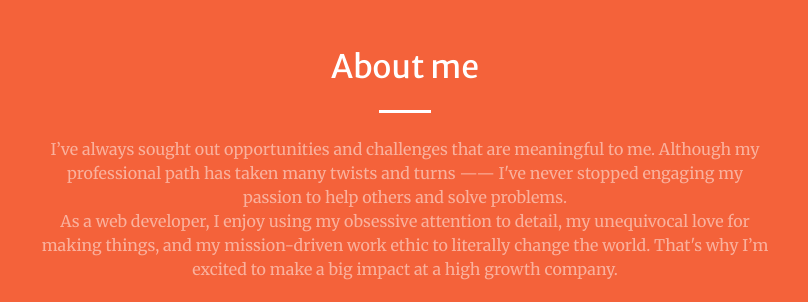
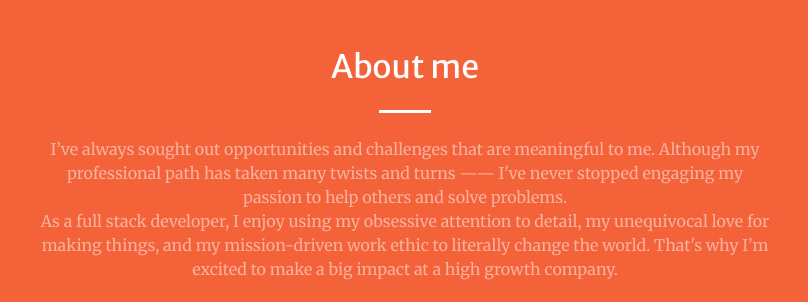
Before and after one commit to gaganpreetsingh-me/full-stack-developer, a plain HTML site: page index.html in a window 1280 px wide. Shown: the part 880-1182 px from the top of the page, 235-1043 px from the left. Drawn offline with Linux system fonts and the light colour scheme.

Commit message:
Update index.html

```diff
--- a/index.html
+++ b/index.html
@@ -92,7 +92,7 @@ and open the template in the editor.
                 <hr class="divider light my-4">
                 <p class="text-white-50 mb-4">
                     I’ve always sought out opportunities and challenges that are meaningful to me. Although my professional path has taken many twists and turns —— I've never stopped engaging my passion to help others and solve problems.<br>
-                    As a web developer, I enjoy using my obsessive attention to detail, my unequivocal love for making things, and my mission-driven work ethic to literally change the world.
+                    As a full stack developer, I enjoy using my obsessive attention to detail, my unequivocal love for making things, and my mission-driven work ethic to literally change the world.
                     That's why I’m excited to make a big impact at a high growth company.</p>
                 <a class="btn btn-light btn-xl js-scroll-trigger" href="#services">Services!</a>
               </div>
```
